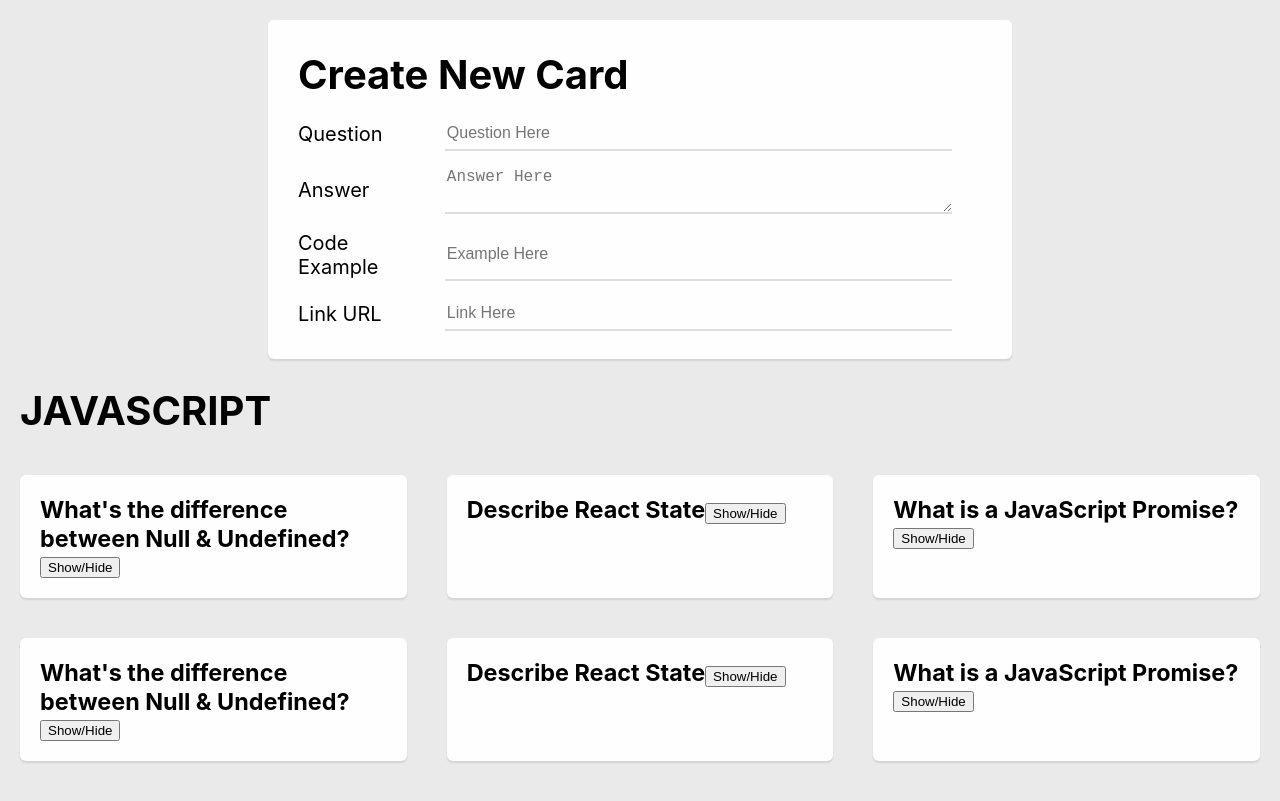
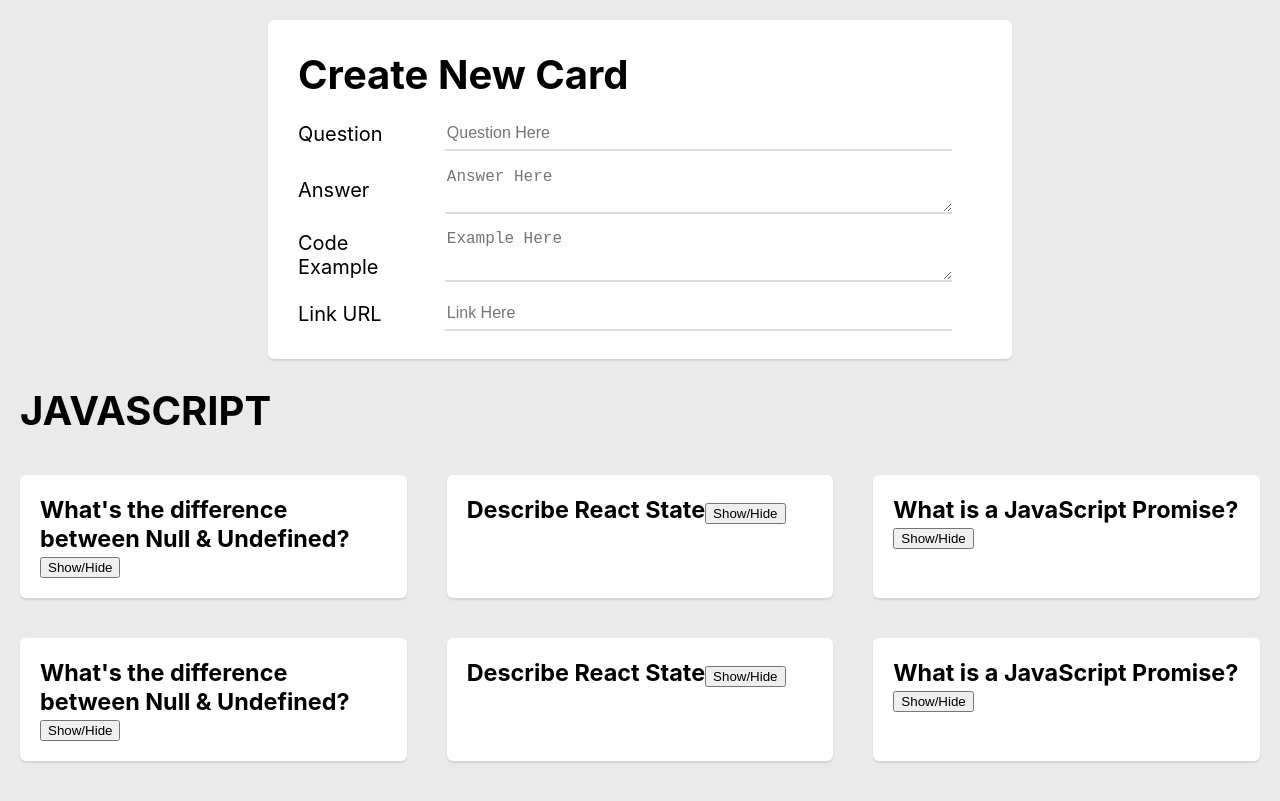
Before and after one commit to ZacharyDinerstein/coding-challenge-app--react, a React (Create React App) app: page / in a window 1280 px wide. Built offline with nearby package versions, Linux system fonts and the light colour scheme.

Commit message:
styled body

```diff
--- a/src/App.scss
+++ b/src/App.scss
@@ -7,6 +7,7 @@ body {
   padding: 0em 2rem;
   background: #eaeaea;
   display: grid;
+  padding-bottom: 4rem;
 }
 
 code {
--- a/src/components/Form/Form.js
+++ b/src/components/Form/Form.js
@@ -82,7 +82,7 @@ export default class Form extends Component {
 
             {/* <div className="form-group"> */}
               <label htmlFor="">Code Example</label>
-              <input
+              <textarea
                 type="text"
                 className="form-control"
                 placeholder="Example Here"
```
